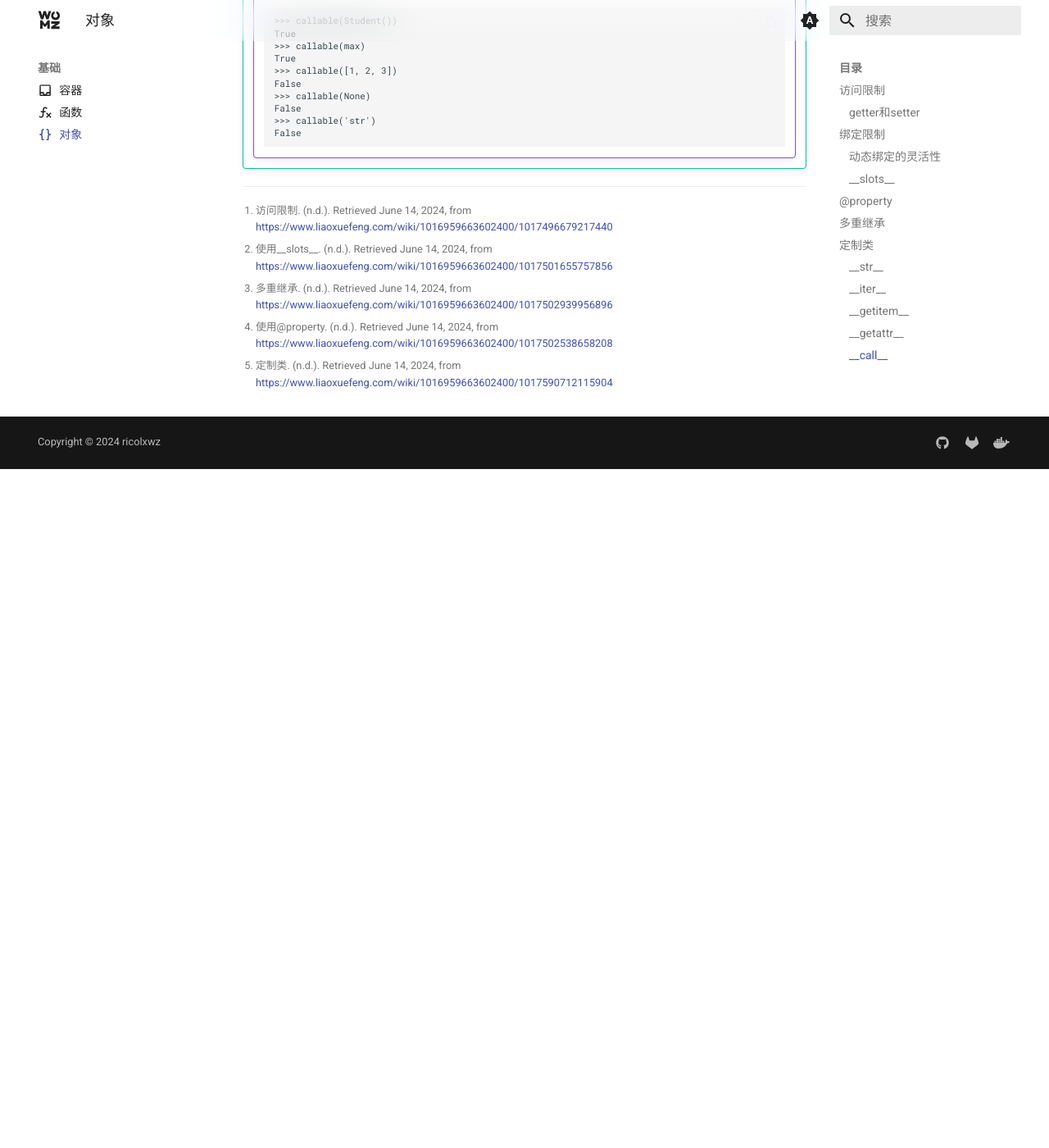
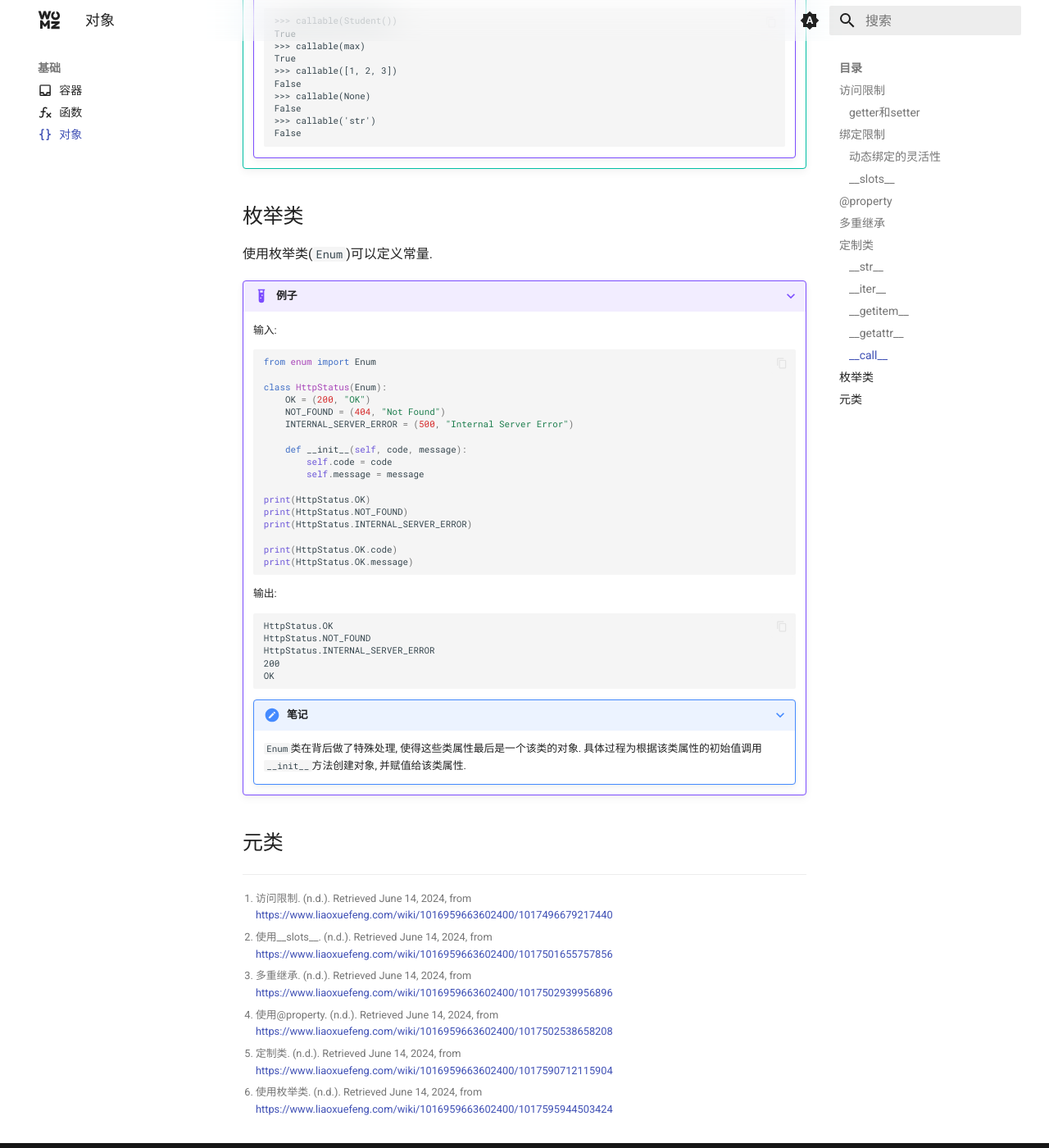
Before and after one commit to sigmax01/py, an MkDocs documentation site: the page built from docs/基础/对象.md, in a window 1280 px wide and 1400 px high, scrolled down 11591 px. Shown: the whole window at 82% size. Built offline with MkDocs 1.6.1 and Material for MkDocs 9.7.7, drawn with Linux system fonts in a browser that asks for light colours; before the commit the page ends 12163 px from its top, so only the background shows below that.

Commit message:
docs: Update documentation for using Enum class and its usage

````diff
--- a/docs/基础/对象.md
+++ b/docs/基础/对象.md
@@ -631,8 +631,55 @@ icon: material/code-braces
         False
         ```
 
+## 枚举类
+
+使用枚举类(`Enum`)可以定义常量.
+
+???+ example "例子"
+
+    输入:
+
+    ```py
+    from enum import Enum
+
+    class HttpStatus(Enum):
+        OK = (200, "OK")
+        NOT_FOUND = (404, "Not Found")
+        INTERNAL_SERVER_ERROR = (500, "Internal Server Error")
+
+        def __init__(self, code, message):
+            self.code = code
+            self.message = message
+
+    print(HttpStatus.OK)
+    print(HttpStatus.NOT_FOUND)
+    print(HttpStatus.INTERNAL_SERVER_ERROR)
+
+    print(HttpStatus.OK.code)
+    print(HttpStatus.OK.message)
+    ```
+
+    输出:
+
+    ```
+    HttpStatus.OK
+    HttpStatus.NOT_FOUND
+    HttpStatus.INTERNAL_SERVER_ERROR
+    200
+    OK
+    ```
+
+    ???+ note "笔记"
+
+        `Enum`类在背后做了特殊处理, 使得这些类属性最后是一个该类的对象. 具体过程为根据该类属性的初始值调用`__init__`方法创建对象, 并赋值给该类属性.
+
+## 元类
+
+
+
 [^1]: 访问限制. (n.d.). Retrieved June 14, 2024, from https://www.liaoxuefeng.com/wiki/1016959663602400/1017496679217440
 [^2]: 使用__slots__. (n.d.). Retrieved June 14, 2024, from https://www.liaoxuefeng.com/wiki/1016959663602400/1017501655757856
 [^3]: 多重继承. (n.d.). Retrieved June 14, 2024, from https://www.liaoxuefeng.com/wiki/1016959663602400/1017502939956896
 [^4]: 使用@property. (n.d.). Retrieved June 14, 2024, from https://www.liaoxuefeng.com/wiki/1016959663602400/1017502538658208
 [^5]: 定制类. (n.d.). Retrieved June 14, 2024, from https://www.liaoxuefeng.com/wiki/1016959663602400/1017590712115904
+[^6]: 使用枚举类. (n.d.). Retrieved June 14, 2024, from https://www.liaoxuefeng.com/wiki/1016959663602400/1017595944503424
````
